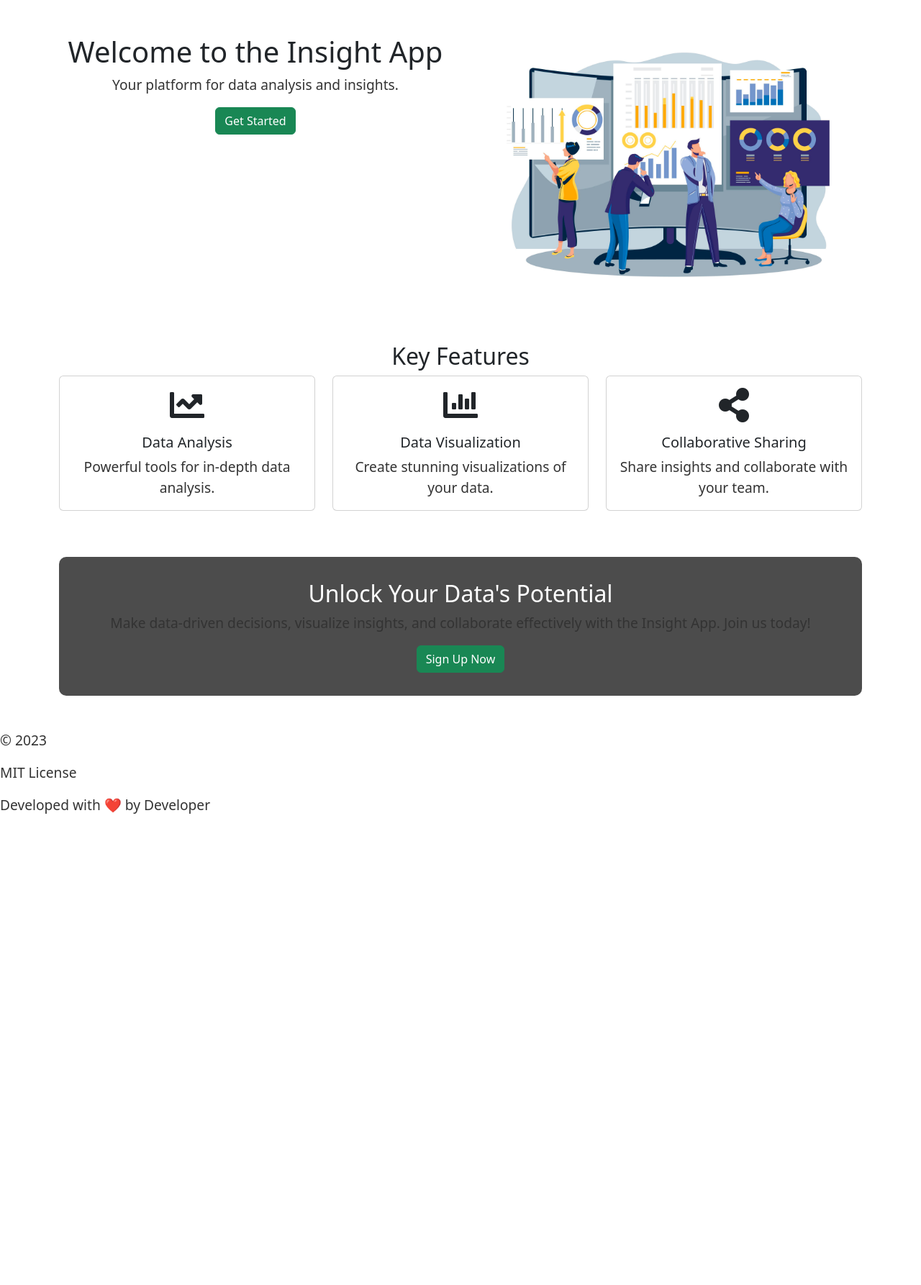
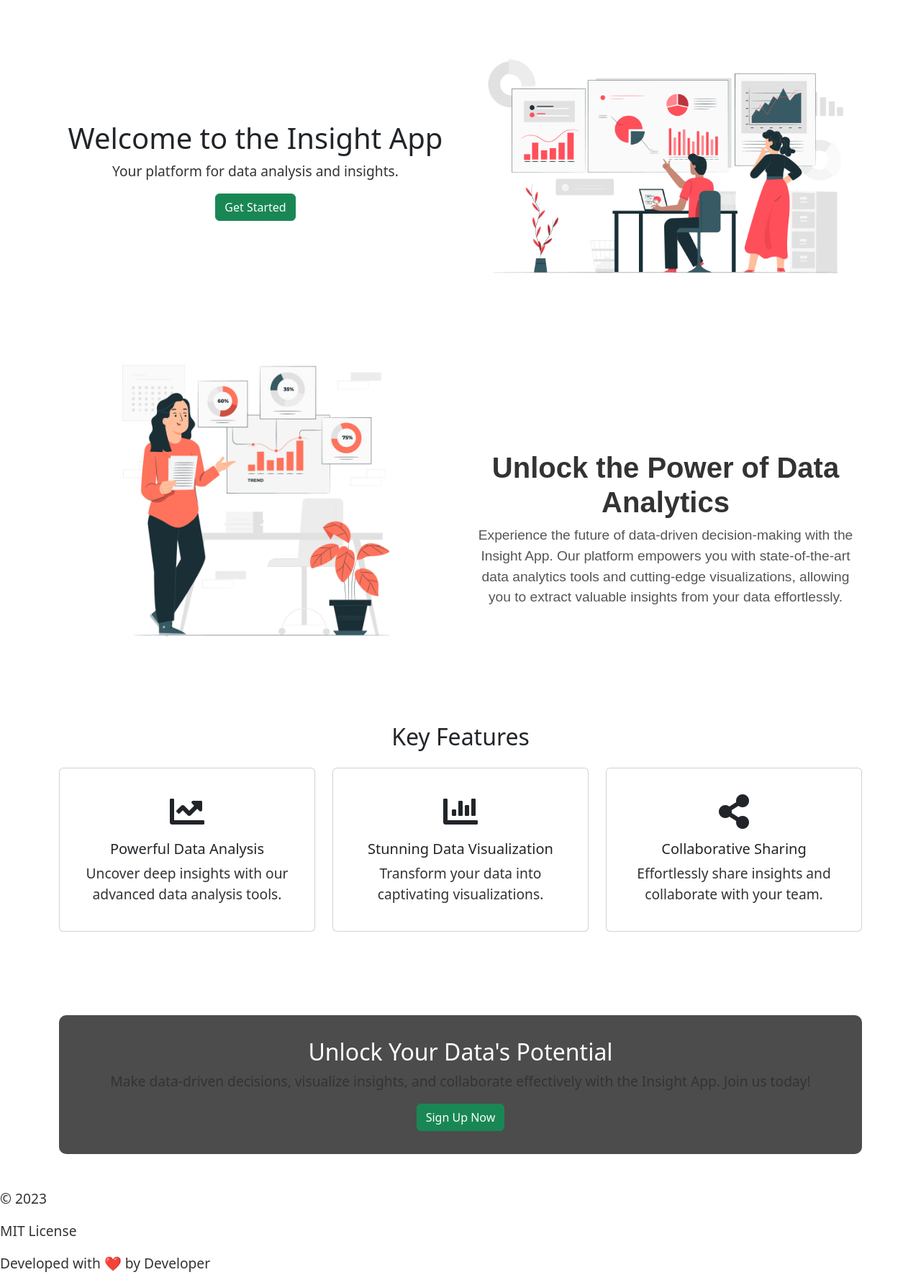
Before and after one commit to geethandev/InsightApp, a FastAPI app: page / in a window 1280 px wide. Shown: the part 82-1868 px from the top of the page at 72% size. Before the commit the page ends 1213 px from the top, so only its background shows below. Run offline with FastAPI, Linux system fonts and the light colour scheme; parts of the project's set-up code (start-up, migrations or seed data) failed here and were passed over; some libraries are stand-ins or nearby versions.

Commit message:
modified:   app/templates/index.html 	new file:   static/img/0.jpg 	modified:   static/img/i11.jpg 	new file:   static/img/i2.jpg 	new file:   static/img/i3.jpg 	modified:   static/js/dashboard.js 	modified:   static/styles/index.css

```diff
--- a/app/templates/index.html
+++ b/app/templates/index.html
@@ -25,7 +25,7 @@
         <section class="hero">
             <div class="container">
                 <div class="row">
-                    <div class="col-lg-6">
+                    <div class="col-lg-6" style="margin-top: 120px;">
                         <h1>Welcome to the Insight App</h1>
                         <p>Your platform for data analysis and insights.</p>
                         <a href="{{ url_for('get_signup_page') }}" class="cta-button btn btn-success">Get Started</a>
@@ -36,41 +36,57 @@
                 </div>
             </div>
         </section>
+        <section class="hero">
+            <div class="container">
+                <div class="row">
+                    <div class="col-lg-6">
+                        <img src="/static/img/i3.jpg" alt="Data Analysis" class="custom-img-fluid">
 
-        <section class="features">
+                    </div>
+                    <div class="col-lg-6"style="margin-top: 150px;">
+                        <h2 style="font-family: 'Arial', sans-serif; color: #333; font-size: 2.5rem; font-weight: bold;">Unlock the Power of Data Analytics</h2>
+                        <p style="font-family: 'Arial', sans-serif; color: #555; font-size: 1.2rem; line-height: 1.5;">Experience the future of data-driven decision-making with the Insight App. Our platform empowers you with state-of-the-art data analytics tools and cutting-edge visualizations, allowing you to extract valuable insights from your data effortlessly.</p>
+
+                    </div>
+                </div>
+            </div>
+        </section>
+
+        <section class="features" style="background-color: #fff; padding: 60px 0;">
             <div class="container">
-                <h2>Key Features</h2>
+                <h2 class="text-center mb-4">Key Features</h2>
                 <div class="row">
                     <div class="col-md-4">
-                        <div class="card">
+                        <div class="card text-center mb-4 feature-card">
                             <div class="card-body">
                                 <i class="fas fa-chart-line fa-3x mb-3"></i>
-                                <h5 class="card-title">Data Analysis</h5>
-                                <p class="card-text">Powerful tools for in-depth data analysis.</p>
+                                <h5 class="card-title">Powerful Data Analysis</h5>
+                                <p class="card-text">Uncover deep insights with our advanced data analysis tools.</p>
                             </div>
                         </div>
                     </div>
                     <div class="col-md-4">
-                        <div class="card">
+                        <div class="card text-center mb-4 feature-card">
                             <div class="card-body">
                                 <i class="fas fa-chart-bar fa-3x mb-3"></i>
-                                <h5 class="card-title">Data Visualization</h5>
-                                <p class="card-text">Create stunning visualizations of your data.</p>
+                                <h5 class="card-title">Stunning Data Visualization</h5>
+                                <p class="card-text">Transform your data into captivating visualizations.</p>
                             </div>
                         </div>
                     </div>
                     <div class="col-md-4">
-                        <div class="card">
+                        <div class="card text-center mb-4 feature-card">
                             <div class="card-body">
                                 <i class="fas fa-share-alt fa-3x mb-3"></i>
                                 <h5 class="card-title">Collaborative Sharing</h5>
-                                <p class="card-text">Share insights and collaborate with your team.</p>
+                                <p class="card-text">Effortlessly share insights and collaborate with your team.</p>
                             </div>
                         </div>
                     </div>
                 </div>
             </div>
         </section>
+
 
         <section class="productivity">
             <div class="container">
--- a/static/js/dashboard.js
+++ b/static/js/dashboard.js
@@ -11,7 +11,7 @@
             // Clear the token from localStorage
             localStorage.removeItem("token");
             // Redirect to the login page
-            window.location.href = "/login"; // Update with your login page URL
+            window.location.href = "/"; // Update with your login page URL
         });
 
         // Fetch and set the user's avatar image
--- a/static/styles/index.css
+++ b/static/styles/index.css
@@ -119,6 +119,12 @@
     color: #fff;
 }
 
+
+.custom-img-fluid {
+    max-width: 80%;
+    height: auto;
+}
+
 .cta-button {
     background-color: #3A79D3;
     color: #fff;
@@ -129,3 +135,14 @@
     text-decoration: none;
     transition: background-color 0.3s
 }
+.feature-card {
+    background-color: #f5f5f5;
+    border: none;
+    border-radius: 10px;
+    padding: 20px;
+    transition: transform 0.3s;
+}
+
+.feature-card:hover {
+    transform: translateY(-5px);
+}
```
Also changed, not shown: static/img/0.jpg (added), static/img/i11.jpg, static/img/i2.jpg (added), static/img/i3.jpg (added).
